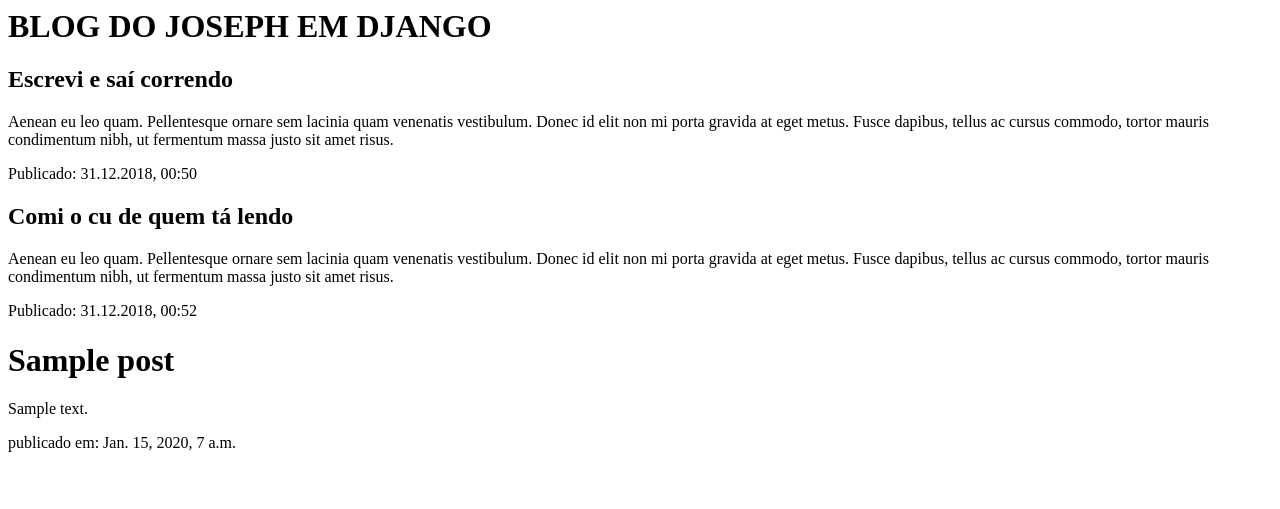
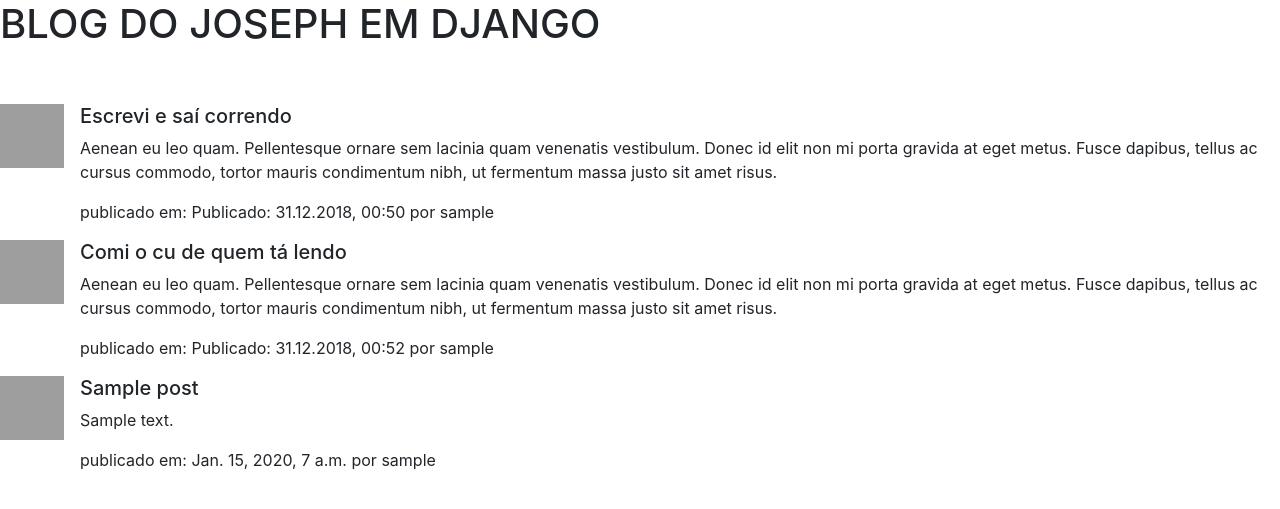
Before and after one commit to joseph-alexandre/django-project, a Django app: template blog/templates/blog/post_list.html in a window 1280 px wide. Shown: the top 509 px of the page. Run offline with Django 3.2, Linux system fonts and the light colour scheme; the template is opened without the code that fills it: values that come from a table or form of the project are taken from there, others are empty; tables that the repository leaves empty hold one stand-in row (values such as "Sample post"); some libraries are stand-ins or nearby versions; grey boxes are pictures that could not be loaded.

Commit message:
Alterações e padronização dos posts

```diff
--- a/blog/templates/blog/post_list.html
+++ b/blog/templates/blog/post_list.html
@@ -1,6 +1,13 @@
 <html>
 <head>
     <title>Meu site aí</title>
+    <link rel="stylesheet" href="https://stackpath.bootstrapcdn.com/bootstrap/4.1.3/css/bootstrap.min.css" integrity="sha384-MCw98/SFnGE8fJT3GXwEOngsV7Zt27NXFoaoApmYm81iuXoPkFOJwJ8ERdknLPMO" crossorigin="anonymous">
+    <style>
+        .joseph {
+        height: 64px;
+        width: 64px;
+        }
+    </style>
 </head>
 <body>
 <div>
@@ -8,33 +15,45 @@
         BLOG DO JOSEPH EM DJANGO
     </h1>
 </div>
-<div>
-    <h2>
-    Escrevi e saí correndo
-    </h2>
-    <p>
-        Aenean eu leo quam. Pellentesque ornare sem lacinia quam venenatis vestibulum. Donec id elit non mi porta gravida at eget metus. Fusce dapibus, tellus ac cursus commodo, tortor mauris condimentum nibh, ut fermentum massa justo sit amet risus.
-    </p>
-    <p>Publicado: 31.12.2018, 00:50</p>
+<br>
+<br>
+<div class="media">
+  <img class="align-self-start mr-3 joseph" src="https://scontent.fbnu1-1.fna.fbcdn.net/v/t1.0-9/20294268_1617076661721703_4976915884075446818_n.jpg?_nc_cat=111&_nc_ht=scontent.fbnu1-1.fna&oh=3e80d78be715c586c3933899485f9daf&oe=5C8C01F4" alt="Generic placeholder image">
+  <div class="media-body">
+    <h5 class="mt-0">Escrevi e saí correndo</h5>
+    <p>        Aenean eu leo quam. Pellentesque ornare sem lacinia quam venenatis vestibulum. Donec id elit non mi porta gravida at eget metus. Fusce dapibus, tellus ac cursus commodo, tortor mauris condimentum nibh, ut fermentum massa justo sit amet risus.
+</p>
+    <p>publicado em: Publicado: 31.12.2018, 00:50 por {{ post.author }}</p>
+  </div>
+</div>
+<div class="media">
+  <img class="align-self-start mr-3 joseph" src="https://scontent.fbnu1-1.fna.fbcdn.net/v/t1.0-9/20294268_1617076661721703_4976915884075446818_n.jpg?_nc_cat=111&_nc_ht=scontent.fbnu1-1.fna&oh=3e80d78be715c586c3933899485f9daf&oe=5C8C01F4" alt="Generic placeholder image">
+  <div class="media-body">
+    <h5 class="mt-0">Comi o cu de quem tá lendo</h5>
+    <p>        Aenean eu leo quam. Pellentesque ornare sem lacinia quam venenatis vestibulum. Donec id elit non mi porta gravida at eget metus. Fusce dapibus, tellus ac cursus commodo, tortor mauris condimentum nibh, ut fermentum massa justo sit amet risus.
+</p>
+    <p>publicado em: Publicado: 31.12.2018, 00:52 por {{ post.author }}</p>
+  </div>
 </div>
 
-<div>
-    <h2>
-    Comi o cu de quem tá lendo
-    </h2>
-    <p>
-        Aenean eu leo quam. Pellentesque ornare sem lacinia quam venenatis vestibulum. Donec id elit non mi porta gravida at eget metus. Fusce dapibus, tellus ac cursus commodo, tortor mauris condimentum nibh, ut fermentum massa justo sit amet risus.
-    </p>
-    <p>Publicado: 31.12.2018, 00:52</p>
+
+<!--{% for post in posts %}-->
+    <!--<div>-->
+        <!--<h1>{{ post.title }}</a></h1>-->
+        <!--<p>{{ post.text|linebreaksbr }}</p>-->
+        <!--<p>publicado em: {{ post.published_date }}</p>-->
+
+    <!--</div>-->
+<!--{% endfor %}-->
+{% for post in posts %}
+<div class="media">
+  <img class="align-self-start mr-3 joseph" src="https://scontent.fbnu1-1.fna.fbcdn.net/v/t1.0-9/20294268_1617076661721703_4976915884075446818_n.jpg?_nc_cat=111&_nc_ht=scontent.fbnu1-1.fna&oh=3e80d78be715c586c3933899485f9daf&oe=5C8C01F4" alt="Generic placeholder image">
+  <div class="media-body">
+    <h5 class="mt-0">{{ post.title }}</h5>
+    <p>{{ post.text|linebreaksbr }}</p>
+    <p>publicado em: {{ post.published_date }} por {{ post.author }}</p>
+  </div>
 </div>
-
-{% for post in posts %}
-    <div>
-        <h1>{{ post.title }}</a></h1>
-        <p>{{ post.text|linebreaksbr }}</p>
-        <p>publicado em: {{ post.published_date }}</p>
-
-    </div>
 {% endfor %}
 </body>
 </html>
```
